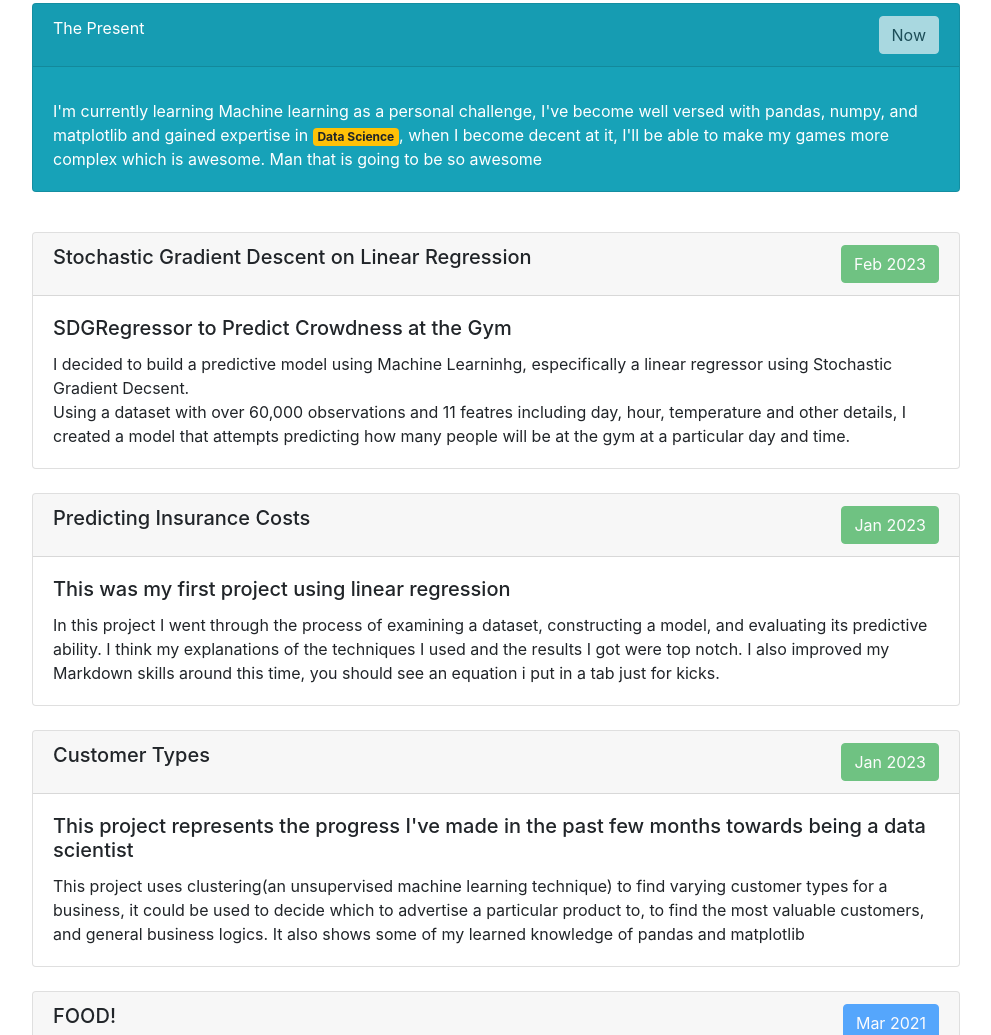
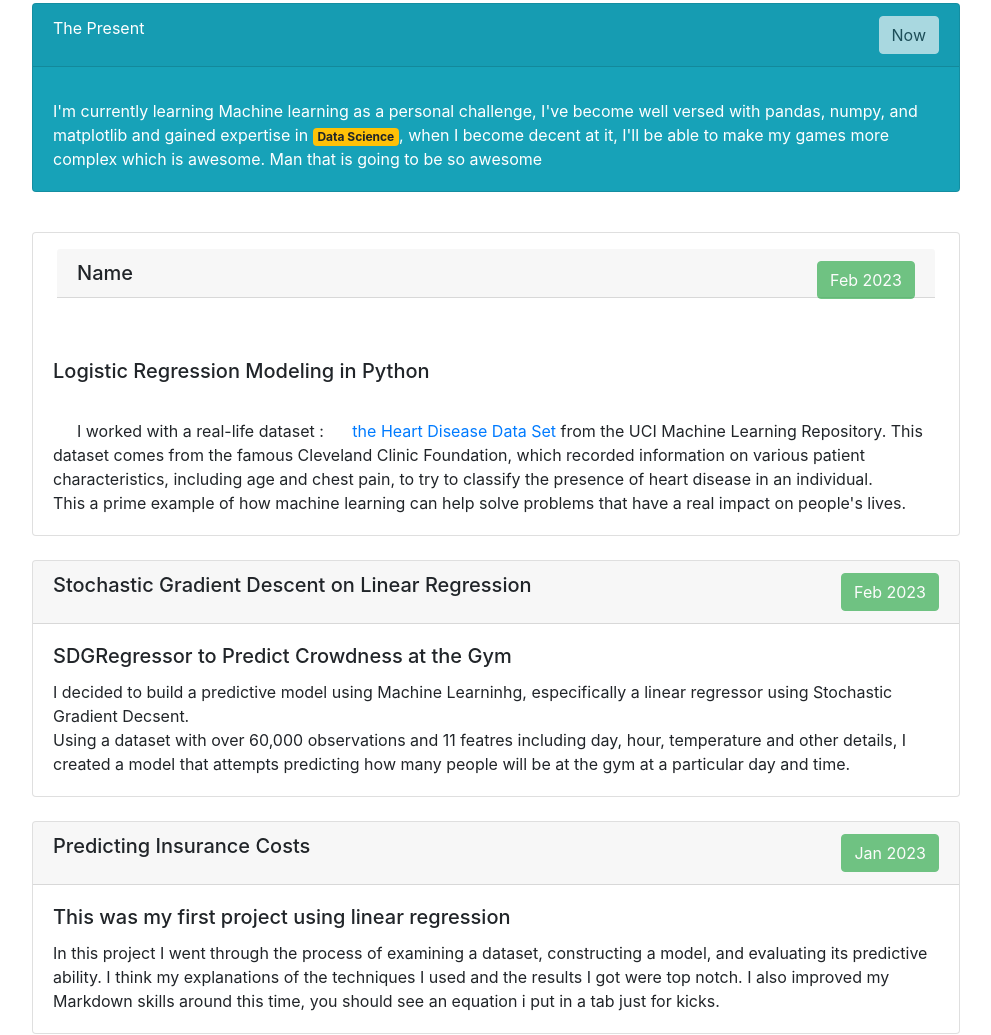
Before and after one commit to okiyitooo/okiyitooo.github.io, a website: page index.html in a window 1280 px wide. Shown: the part 537-1572 px from the top of the page, without its empty margins (144-1135 px from the left). Drawn offline with nearby package versions, Linux system fonts and the light colour scheme.

Commit message:
Update index.html

```diff
--- a/index.html
+++ b/index.html
@@ -172,7 +172,17 @@
                 </div>
               </a>
 -->
-            <a id="a" class="searchpod magic inline Numpy Pandas pd Matplotlib plt pytplot Seaborn sns python dataframes data pandas matplotlib linear regression numpy pyplot modeling model log machine ml learning scikit sklearn sci-kit Stochastic Gradient Descent on Linear Regression" href="Stochastic-Gradient-Descent-on-Linear-Regression/" target="_blank">
+            <a id="a" class="searchpod magic inline Numpy Pandas pd Matplotlib plt pytplot Seaborn sns python dataframes data pandas matplotlib linear regression numpy pyplot modeling model log machine ml learning scikit sklearn sci-kit" href="Logistic-Regression-Modeling-in-Python/" target="_blank">
+                 <div class="card">
+                  <h5 class="card-header">Name <button type="button" class="btn btn-success btn-small float-right" disabled>Feb 2023</button></h5>
+                  <div class="card-body">
+                    <h5 class="card-title">
+Logistic Regression Modeling in Python</h5>
+                    <p class="card-text">I worked with a real-life dataset : <a href='https://archive.ics.uci.edu/ml/datasets/Heart+Disease' target = '_blank'>the Heart Disease Data Set</a> from the UCI Machine Learning Repository. This dataset comes from the famous Cleveland Clinic Foundation, which recorded information on various patient characteristics, including age and chest pain, to try to classify the presence of heart disease in an individual.<br>This a prime example of how machine learning can help solve problems that have a real impact on people's lives.</p>
+                  </div>
+                </div>
+              </a>
+            <a id="a" class="searchpod Numpy Pandas pd python dataframes data pandas matplotlib logistic regression numpy pyplot modeling model log machine ml learning scikit sklearn sci-kit" href="Stochastic-Gradient-Descent-on-Linear-Regression/" target="_blank">
                  <div class="card">
                   <h5 class="card-header">Stochastic Gradient Descent on Linear Regression <button type="button" class="btn btn-success btn-small float-right" disabled>Feb 2023</button></h5>
                   <div class="card-body">
```
